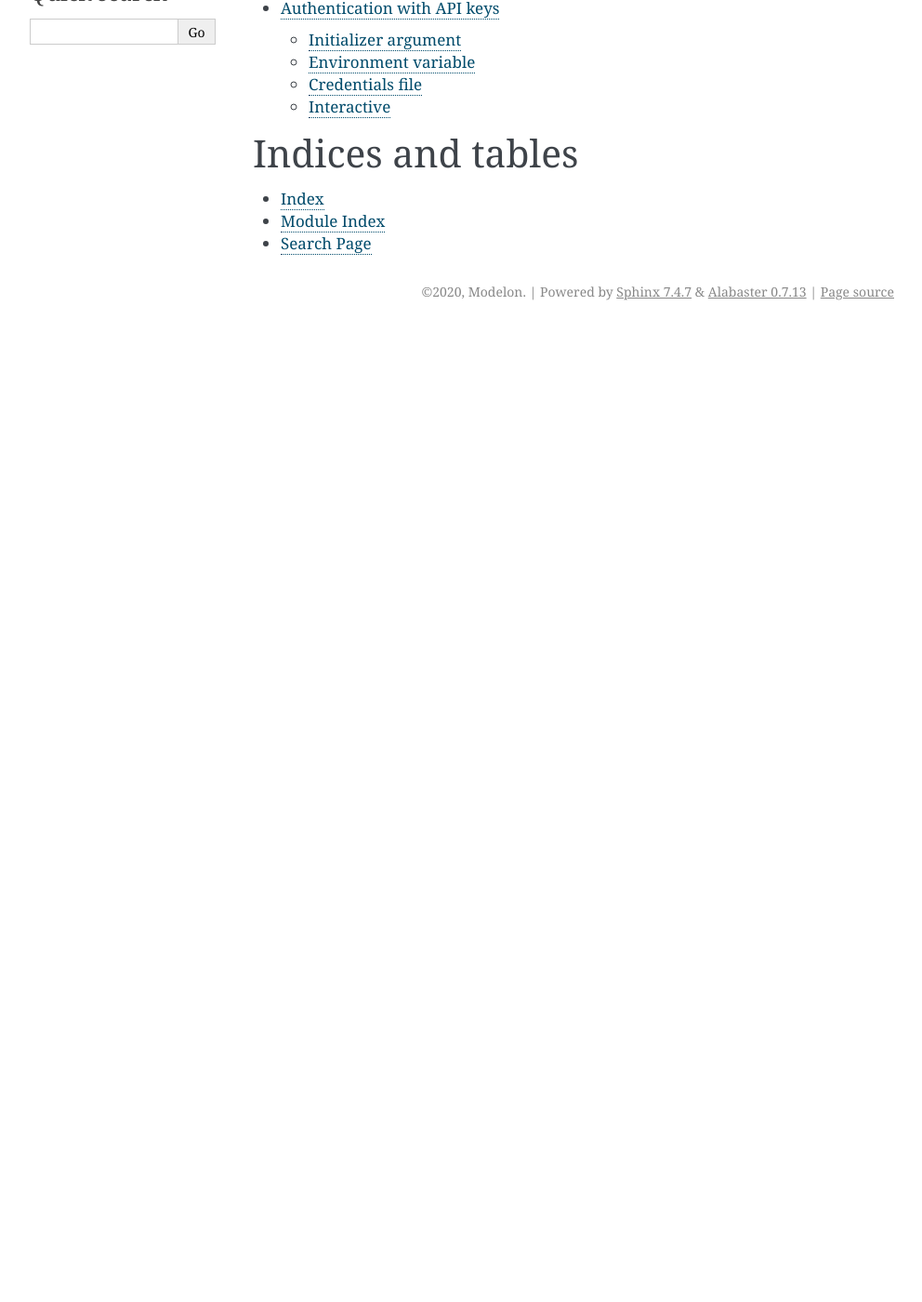
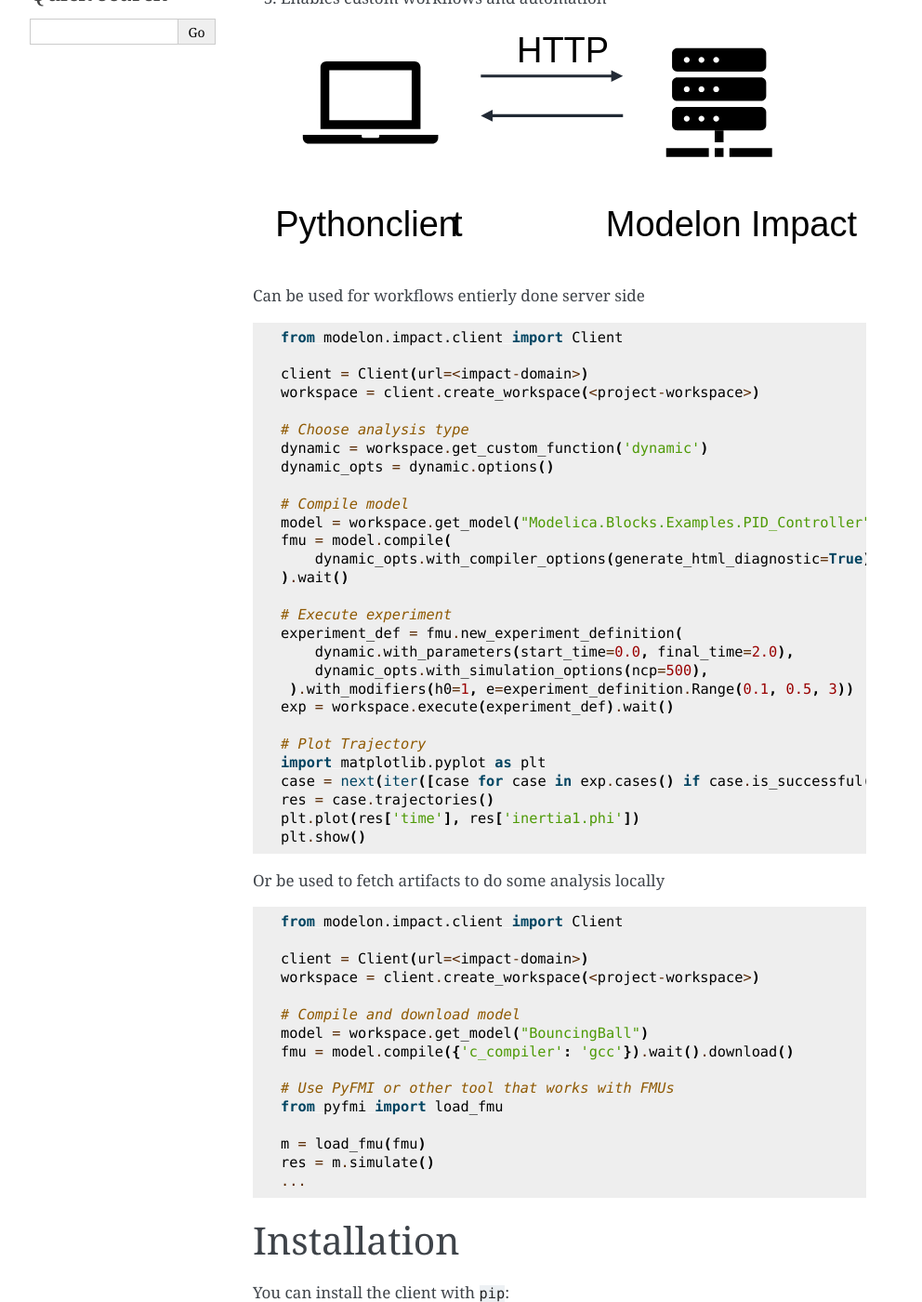
Before and after one commit to modelon-community/impact-client-python, a Sphinx documentation site: the page built from docs/source/index.rst, in a window 1280 px wide and 1400 px high, scrolled down 270 px. Shown: the whole window at 93% size, without its empty margins (148-1140 px from the left). Built offline with Sphinx 7.4.7, drawn with Linux system fonts in a browser that asks for light colours; before the commit the page ends 900 px from its top, so only the background shows below that; some of the changed text lies outside the part shown.

Commit message:
chore: adding home page for docs

```diff
--- a/docs/source/index.rst
+++ b/docs/source/index.rst
@@ -1,5 +1,80 @@
-Welcome to Modelon-impact-client's documentation!
+Modelon Impact Client
 =================================================
+
+*Client library for easy scripting against Modelon Impact*
+
+Python companion library for the Modelon Impact solution that helps with the following:
+
+1.  Authentication against Modelon Impact
+2.  Python object model around the concepts of REST API
+3.  Enables custom workflows and automation
+
+
+.. image:: images/client-server.svg
+   :alt: Modelon Impact usage
+   :width: 100%
+   :align: center
+
+Can be used for workflows entierly done server side
+
+.. code-block:: python
+
+   from modelon.impact.client import Client
+
+   client = Client(url=<impact-domain>)
+   workspace = client.create_workspace(<project-workspace>)
+
+   # Choose analysis type
+   dynamic = workspace.get_custom_function('dynamic')
+   dynamic_opts = dynamic.options()
+
+   # Compile model
+   model = workspace.get_model("Modelica.Blocks.Examples.PID_Controller")
+   fmu = model.compile(
+       dynamic_opts.with_compiler_options(generate_html_diagnostic=True)
+   ).wait()
+
+   # Execute experiment
+   experiment_def = fmu.new_experiment_definition(
+       dynamic.with_parameters(start_time=0.0, final_time=2.0),
+       dynamic_opts.with_simulation_options(ncp=500),
+    ).with_modifiers(h0=1, e=experiment_definition.Range(0.1, 0.5, 3))
+   exp = workspace.execute(experiment_def).wait()
+
+   # Plot Trajectory
+   import matplotlib.pyplot as plt
+   case = next(iter([case for case in exp.cases() if case.is_successful()]))
+   res = case.trajectories()
+   plt.plot(res['time'], res['inertia1.phi'])
+   plt.show()
+
+Or be used to fetch artifacts to do some analysis locally
+
+.. code-block:: python
+
+   from modelon.impact.client import Client
+
+   client = Client(url=<impact-domain>)
+   workspace = client.create_workspace(<project-workspace>)
+
+   # Compile and download model
+   model = workspace.get_model("BouncingBall")
+   fmu = model.compile({'c_compiler': 'gcc'}).wait().download()
+
+   # Use PyFMI or other tool that works with FMUs
+   from pyfmi import load_fmu
+
+   m = load_fmu(fmu)
+   res = m.simulate()
+   ...
+
+Installation
+==================
+
+You can install the client with ``pip``::
+
+   pip install --extra-index-url https://artifactory.modelon.com/artifactory/api/pypi/pypi-release-local/simple modelon-impact-client
+
 
 .. toctree::
    :maxdepth: 2
```
Also changed, not shown: docs/source/images/client-server.svg (added).
